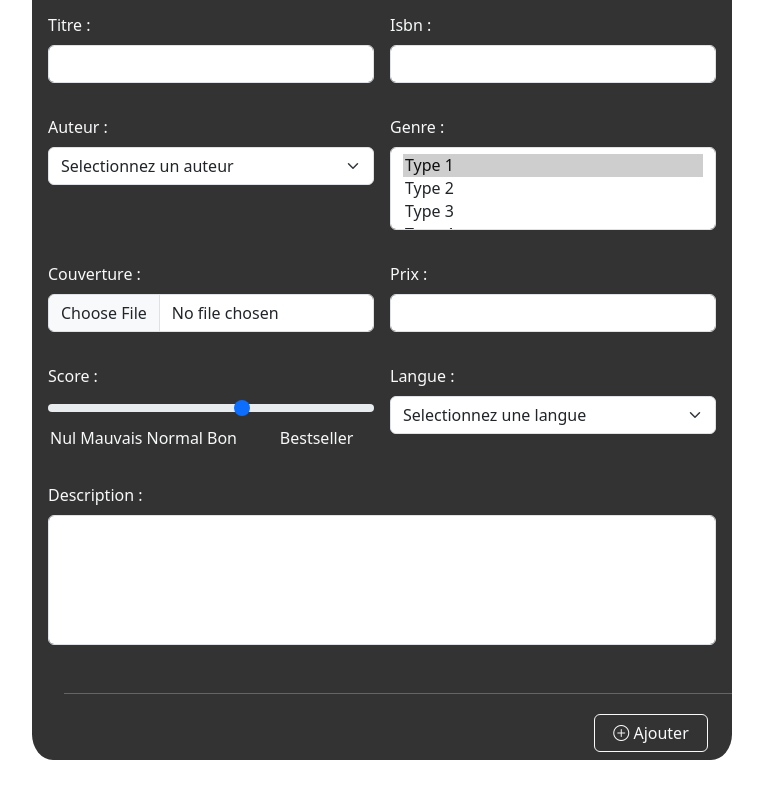
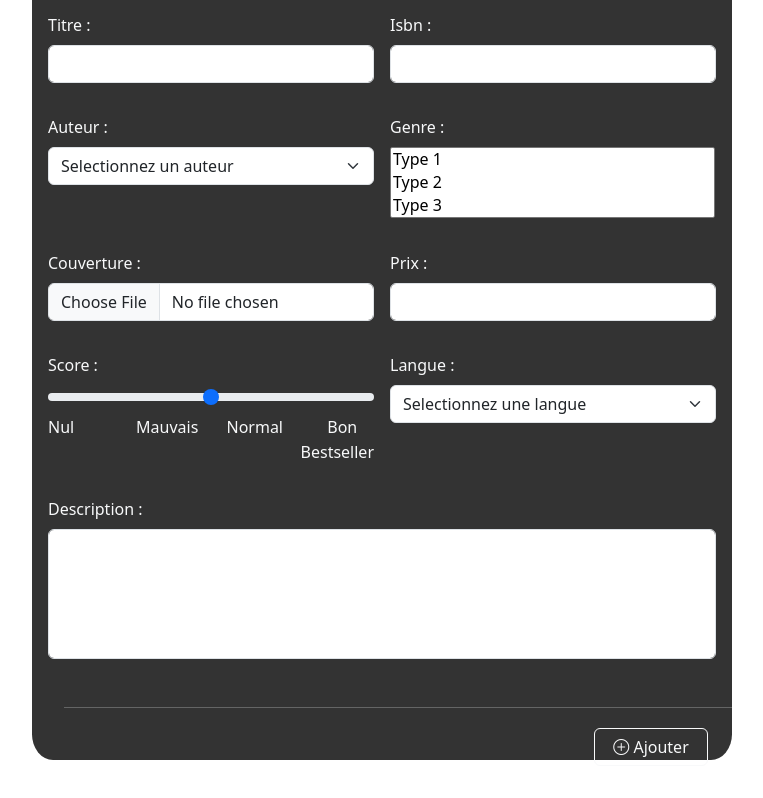
Before and after one commit to aurelie661/BOOTSTRAP, a plain HTML site: page index.html in a window 1280 px wide. Shown: the part 2560-3358 px from the top of the page, without its empty margins (258-1021 px from the left). Drawn offline with nearby package versions, Linux system fonts and the light colour scheme.

Commit message:
exo 4 done

```diff
--- a/index.html
+++ b/index.html
@@ -379,8 +379,8 @@
               </div>
               <div class="mb-3 col-6">
                 <label for="genre" class="form-label">Genre :</label>
-                <select class="form-select" size="3" type="checkbox">
-                  <option value="1" selected>Type 1</option>
+                <select id="genre" name="genre" width=300 style="width: 325px" size="3" multiple>
+                  <option value="1">Type 1</option>
                   <option value="2">Type 2</option>
                   <option value="3">Type 3</option>
                   <option value="3">Type 4</option>
@@ -396,14 +396,14 @@
               </div>
               <div class="mb-3 col-6">
                 <label for="range" class="form-label">Score :</label>
-                <input type="range" class="form-range" min="0" max="5" id="range" name="range" list="values">
-                <list id="values" class="d-flex">
-                  <option value="0" label="Nul" class="w-0"></option>
-                  <option value="25" label="Mauvais" class="w-25"></option>
-                  <option value="50" label="Normal" class="w-50"></option>
-                  <option value="75" label="Bon" class="w-75"></option>
-                  <option value="100" label="Bestseller" class="w-100"></option>
-                </list>
+                <input type="range" class="form-range" min="1" value="3" max="5" id="range" name="range" list="values">
+                <div id="values" class="row text-center">
+                  <option class="col text-start"label="Nul"></option>
+                  <option class="col" label="Mauvais"></option>
+                  <option class="col" label="Normal"></option>
+                  <option class="col" label="Bon"></option>
+                  <option class="col text-end" label="Bestseller"></option>
+                </div>
               </div>
               <div class="mb-3 col-6">
                 <label for="lang" class="form-label">Langue :</label>
```
